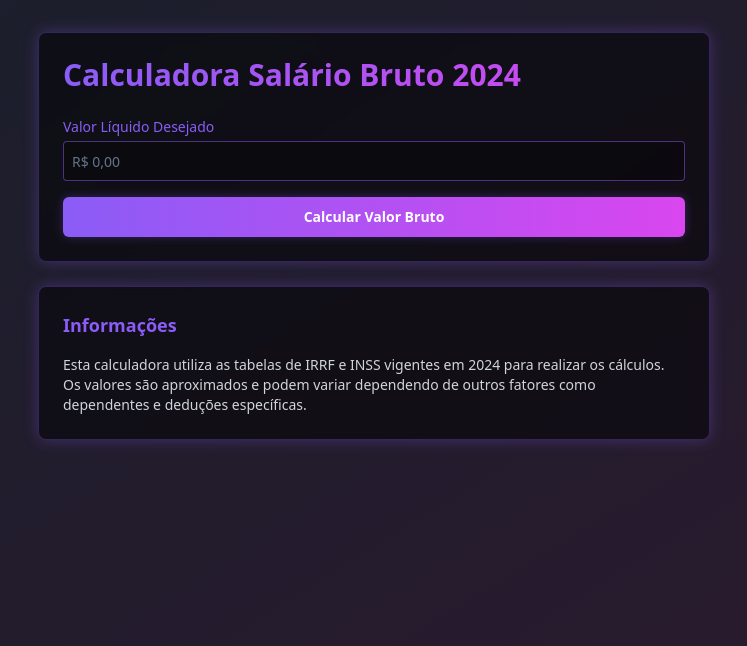
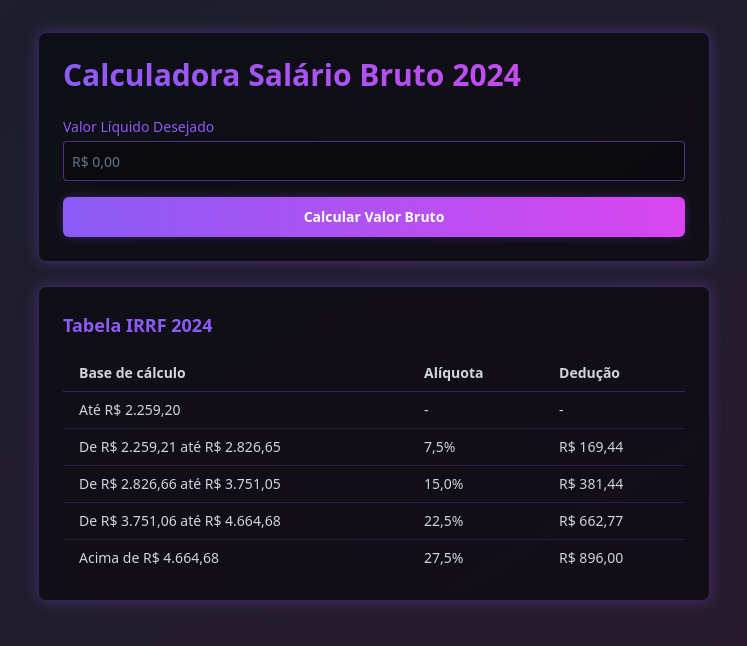
Before and after one commit to MagisterEt/calculadora-salarios, a React (Vite) app: page / in a window 1280 px wide. Shown: the top 646 px of the page, without its empty margins (266-1013 px from the left). Built offline with nearby package versions, Linux system fonts and the light colour scheme.

Commit message:
Update table format in Index.tsx
Modified the table in src/pages/Index.tsx to match the specified format. Please note that this file is now 169 lines long; consider requesting a refactor if further modifications are needed.
[skip gpt_engineer]

```diff
--- a/src/pages/Index.tsx
+++ b/src/pages/Index.tsx
@@ -28,11 +28,11 @@ const Index = () => {
     const calculateIRRF = (gross: number, inss: number) => {
       const base = gross - inss;
 
-      if (base <= 2112.00) return 0;
-      if (base <= 2826.65) return (base * 0.075) - 158.40;
-      if (base <= 3751.05) return (base * 0.15) - 370.40;
-      if (base <= 4664.68) return (base * 0.225) - 651.73;
-      return (base * 0.275) - 884.96;
+      if (base <= 2259.20) return 0;
+      if (base <= 2826.65) return (base * 0.075) - 169.44;
+      if (base <= 3751.05) return (base * 0.15) - 381.44;
+      if (base <= 4664.68) return (base * 0.225) - 662.77;
+      return (base * 0.275) - 896.00;
     };
 
     // Método de aproximação para encontrar o valor bruto
@@ -155,11 +155,45 @@ const Index = () => {
         </Card>
 
         <Card className="p-6 bg-black/50 border border-[#8B5CF6]/30 shadow-[0_0_15px_rgba(139,92,246,0.3)] backdrop-blur-sm">
-          <h2 className="text-lg font-semibold text-[#8B5CF6] mb-4">Informações</h2>
-          <p className="text-sm text-gray-300">
-            Esta calculadora utiliza as tabelas de IRRF e INSS vigentes em 2024 para realizar os cálculos.
-            Os valores são aproximados e podem variar dependendo de outros fatores como dependentes e deduções específicas.
-          </p>
+          <h2 className="text-lg font-semibold text-[#8B5CF6] mb-4">Tabela IRRF 2024</h2>
+          <div className="overflow-x-auto">
+            <table className="w-full text-sm text-left text-gray-300">
+              <thead>
+                <tr className="border-b border-[#8B5CF6]/30">
+                  <th className="py-2 px-4">Base de cálculo</th>
+                  <th className="py-2 px-4">Alíquota</th>
+                  <th className="py-2 px-4">Dedução</th>
+                </tr>
+              </thead>
+              <tbody>
+                <tr className="border-b border-[#8B5CF6]/20">
+                  <td className="py-2 px-4">Até R$ 2.259,20</td>
+                  <td className="py-2 px-4">-</td>
+                  <td className="py-2 px-4">-</td>
+                </tr>
+                <tr className="border-b border-[#8B5CF6]/20">
+                  <td className="py-2 px-4">De R$ 2.259,21 até R$ 2.826,65</td>
+                  <td className="py-2 px-4">7,5%</td>
+                  <td className="py-2 px-4">R$ 169,44</td>
+                </tr>
+                <tr className="border-b border-[#8B5CF6]/20">
+                  <td className="py-2 px-4">De R$ 2.826,66 até R$ 3.751,05</td>
+                  <td className="py-2 px-4">15,0%</td>
+                  <td className="py-2 px-4">R$ 381,44</td>
+                </tr>
+                <tr className="border-b border-[#8B5CF6]/20">
+                  <td className="py-2 px-4">De R$ 3.751,06 até R$ 4.664,68</td>
+                  <td className="py-2 px-4">22,5%</td>
+                  <td className="py-2 px-4">R$ 662,77</td>
+                </tr>
+                <tr>
+                  <td className="py-2 px-4">Acima de R$ 4.664,68</td>
+                  <td className="py-2 px-4">27,5%</td>
+                  <td className="py-2 px-4">R$ 896,00</td>
+                </tr>
+              </tbody>
+            </table>
+          </div>
         </Card>
       </div>
     </div>
```
